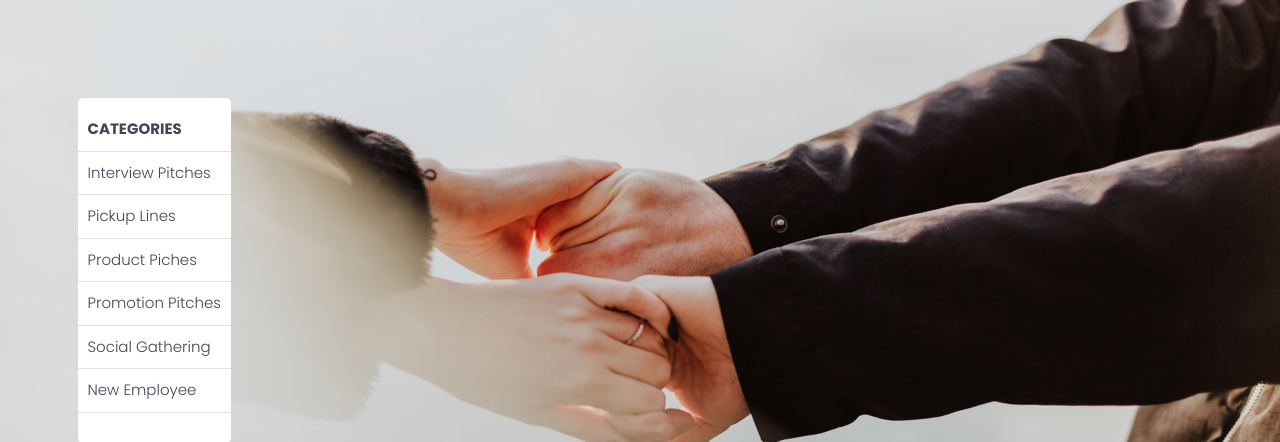
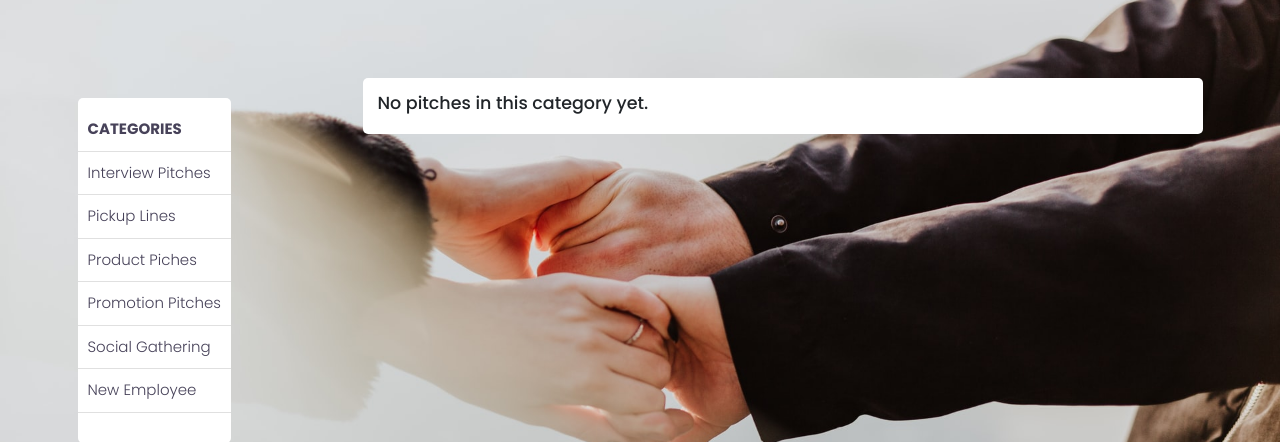
Before and after one commit to peterken674/pitcher, a Flask app: page / in a window 1280 px wide. Shown: the part 92-534 px from the top of the page. Run offline with Flask 2, Linux system fonts and the light colour scheme; data that the repository does not hold is empty; some libraries are stand-ins or nearby versions.

Commit message:
Improve UX

```diff
--- a/app/templates/home.html
+++ b/app/templates/home.html
@@ -1,24 +1,15 @@
-{% extends 'index.html' %}
-{% import "bootstrap/wtf.html" as wtf %}
-{% block pitches %}
-{{ super() }}
-
-{% if current_user.is_authenticated %}
+{% extends 'index.html' %} {% import "bootstrap/wtf.html" as wtf %} {% block
+pitches %} {{ super() }} {% if current_user.is_authenticated %}
 <div class="new-pitch p-3">
     <div class="current-user-pic">
         <img src="{{url_for('static', filename=current_user.profile_pic_path)}}" />
     </div>
-    <div class="new">
-        {{ wtf.quick_form(form) }}
+    <div class="new">{{ wtf.quick_form(form) }}</div>
 </div>
-
-</div>
-{% endif %}
-{% if pitches %}
+{% endif %} {% if pitches %}
 <div class="pitch my-2 py-2" id="cat">
     <h1 id="category-title">{{pitches[0].category.name}}</h1>
 </div>
-{%endif%}
 {% for pitch in pitches %}
 
 <div class="pitch p-4 my-3">
@@ -28,16 +19,15 @@
         </div>
         <div class="mx-3">
             <div class="names">
-                <span class="full-name">{{pitch.user.fname.capitalize()}} {{pitch.user.lname.capitalize()}}</span>
+                <span class="full-name">{{pitch.user.fname.capitalize()}}
+                    {{pitch.user.lname.capitalize()}}</span>
                 <span class="username">@{{pitch.user.username.lower()}}</span>
             </div>
             <div class="time">{{pitch.posted.strftime('%I:%M %p')}}</div>
         </div>
     </div>
     <div class="pitch-content">
-        <p>
-            {{pitch.pitch}}
-        </p>
+        <p>{{pitch.pitch}}</p>
     </div>
     <div class="pitch-footer">
         <div class="likes ftr-highlight">
@@ -68,5 +58,11 @@
 </div>
 
 {% endfor %}
+{% else %}
+<div class="pitch p-4 my-3">
+    <h3>No pitches in this category yet.</h3>
+</div>
+{%endif%}
+
 
 {% endblock %}
```
Lines whose indentation alone changed are shown as unchanged.
